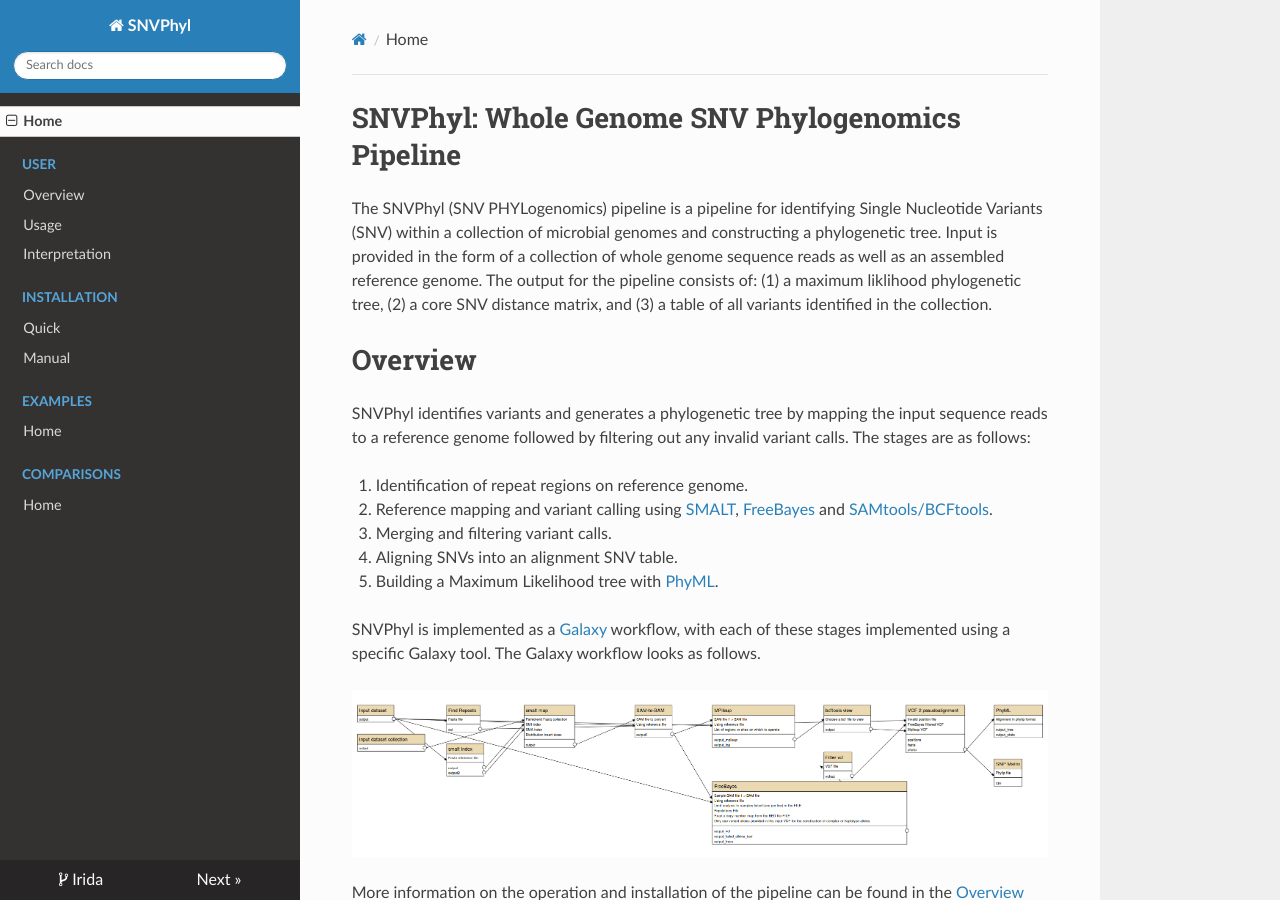
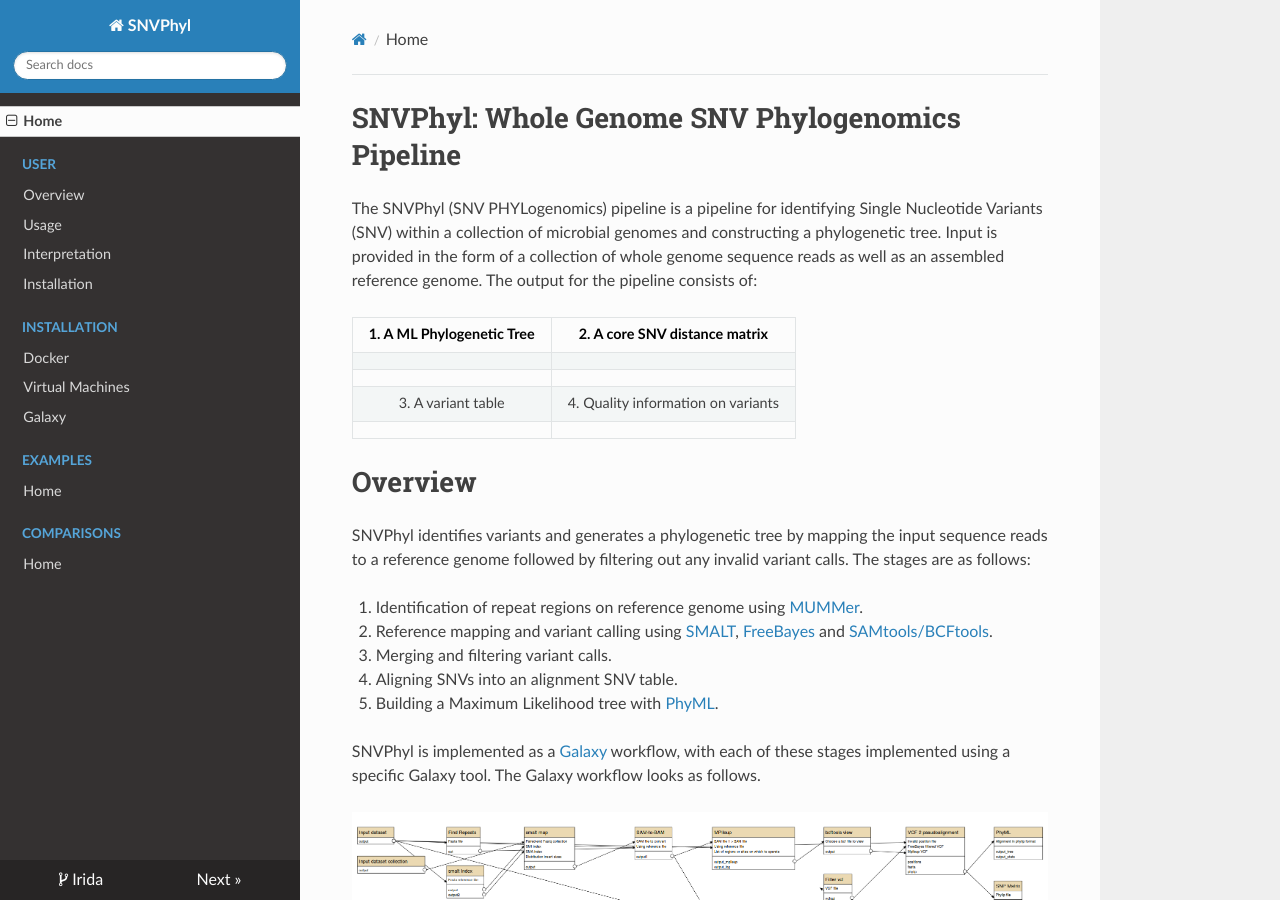
Before and after one commit to phac-nml/snvphyl-galaxy, an MkDocs documentation site: the page built from docs/index.md, in a window 1280 px wide and 900 px high. Built offline with MkDocs 1.6.1, drawn with Linux system fonts in a browser that asks for light colours; nearby versions of some CDN libraries; old or Windows-style settings are respelled for this version of MkDocs.

Commit message:
Added some improved install instructions

```diff
--- a/docs/index.md
+++ b/docs/index.md
@@ -1,12 +1,19 @@
 # SNVPhyl: Whole Genome SNV Phylogenomics Pipeline
 
-The SNVPhyl (SNV PHYLogenomics) pipeline is a pipeline for identifying Single Nucleotide Variants (SNV) within a collection of microbial genomes and constructing a phylogenetic tree.  Input is provided in the form of a collection of whole genome sequence reads as well as an assembled reference genome.  The output for the pipeline consists of: (1) a maximum liklihood phylogenetic tree, (2) a core SNV distance matrix, and (3) a table of all variants identified in the collection.
+The SNVPhyl (SNV PHYLogenomics) pipeline is a pipeline for identifying Single Nucleotide Variants (SNV) within a collection of microbial genomes and constructing a phylogenetic tree.  Input is provided in the form of a collection of whole genome sequence reads as well as an assembled reference genome.  The output for the pipeline consists of:
+
+| 1. A ML Phylogenetic Tree | 2. A core SNV distance matrix      |
+|:-------------------------:|:----------------------------------:|
+|                           |                                    |
+|                           |                                    |
+| 3. A variant table        | 4. Quality information on variants |
+|                           |                                    |
 
 # Overview
 
 SNVPhyl identifies variants and generates a phylogenetic tree by mapping the input sequence reads to a reference genome followed by filtering out any invalid variant calls.  The stages are as follows:
 
-1. Identification of repeat regions on reference genome.
+1. Identification of repeat regions on reference genome using [MUMMer][].
 2. Reference mapping and variant calling using [SMALT][], [FreeBayes][] and [SAMtools/BCFtools][].
 3. Merging and filtering variant calls.
 4. Aligning SNVs into an alignment SNV table.
@@ -59,9 +66,10 @@
 
 
 [Galaxy]: http://galaxyproject.org/
-[Installation]: install/manual.md
+[Installation]: install/index.md
 [Overview]: user-guide/index.md
 [SMALT]: http://www.sanger.ac.uk/resources/software/smalt/
+[MUMMer]: http://mummer.sourceforge.net/
 [FreeBayes]: https://github.com/ekg/freebayes
 [SAMtools/BCFtools]: http://samtools.sourceforge.net/mpileup.shtml
 [PhyML]: http://www.atgc-montpellier.fr/phyml/
--- a/mkdocs.yml
+++ b/mkdocs.yml
@@ -7,8 +7,10 @@
 - [user-guide/index.md, User, Overview]
 - [user-guide/usage.md, User, Usage]
 - [user-guide/interpretation.md, User, Interpretation]
-- [install/quick.md, Installation, Quick]
-- [install/manual.md, Installation, Manual]
+- [install/index.md, Installation]
+- [install/docker.md, Installation, Docker]
+- [install/virtualmachine.md, Installation, Virtual Machines]
+- [install/galaxy.md, Installation, Galaxy]
 - [examples/index.md, Examples, Home]
 - [comparisons/index.md, Comparisons, Home]
 
```
Also changed, not shown: docs/install/docker.md (added, +22 -0 lines), docs/install/manual.md (deleted, +0 -73 lines), docs/install/virtualmachine.md (added, +63 -0 lines), docs/install/galaxy.md (added), docs/install/index.md (added), docs/install/quick.md (deleted).
